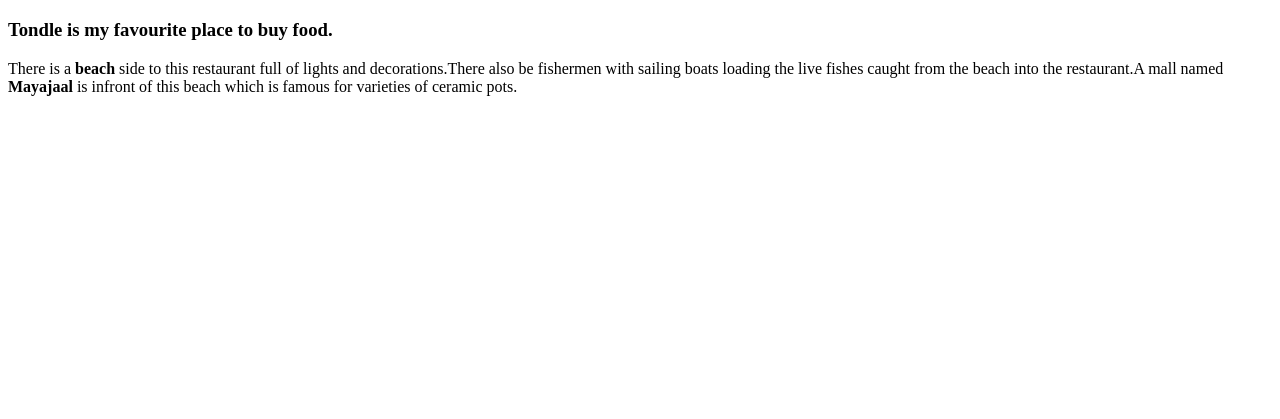
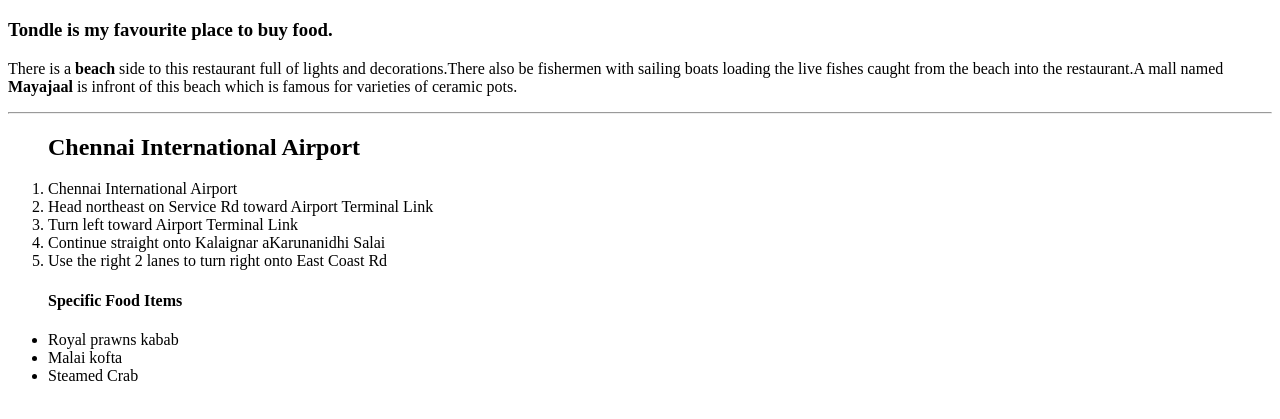
Before and after one commit to 44-563-Web-Apps-S22/webapps-s22-assignment-3-S546830, a plain HTML site: page index.html in a window 1280 px wide. Shown: the part 61-480 px from the top of the page. Drawn offline with Linux system fonts and the light colour scheme.

Commit message:
modified

```diff
--- a/index.html
+++ b/index.html
@@ -13,3 +13,17 @@
 
 <p>There is a <b>beach</b> side to this restaurant full of lights and decorations.There also be fishermen with sailing boats loading the live fishes caught from the beach into the restaurant.A mall named <b>Mayajaal</b> is infront of this beach which is famous for varieties of ceramic pots.
 </p>
+<hr>
+<ol><h2><b>Chennai International Airport</b></h2>
+<li>Chennai International Airport</li>
+<li>Head northeast on Service Rd toward Airport Terminal Link</li>
+<li>Turn left toward Airport Terminal Link</li>
+<li>Continue straight onto Kalaignar aKarunanidhi Salai</li>
+<li>Use the right 2 lanes to turn right onto East Coast Rd</li>
+</ol>
+<ul>
+     <h4>Specific Food Items</h4>
+    <li>Royal prawns kabab</li>
+    <li> Malai kofta</li>
+    <li>Steamed Crab</li>
+ </ul>
```
